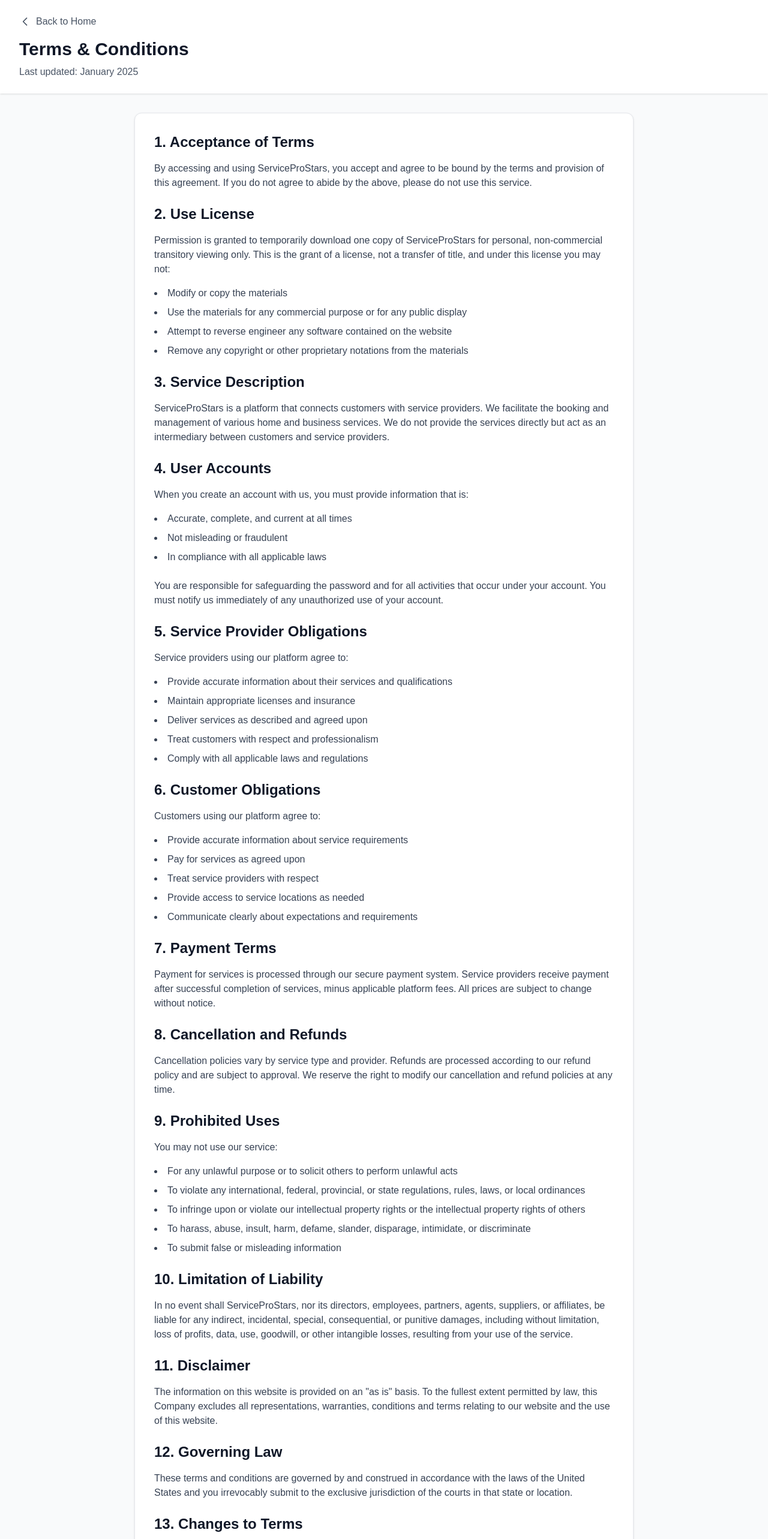
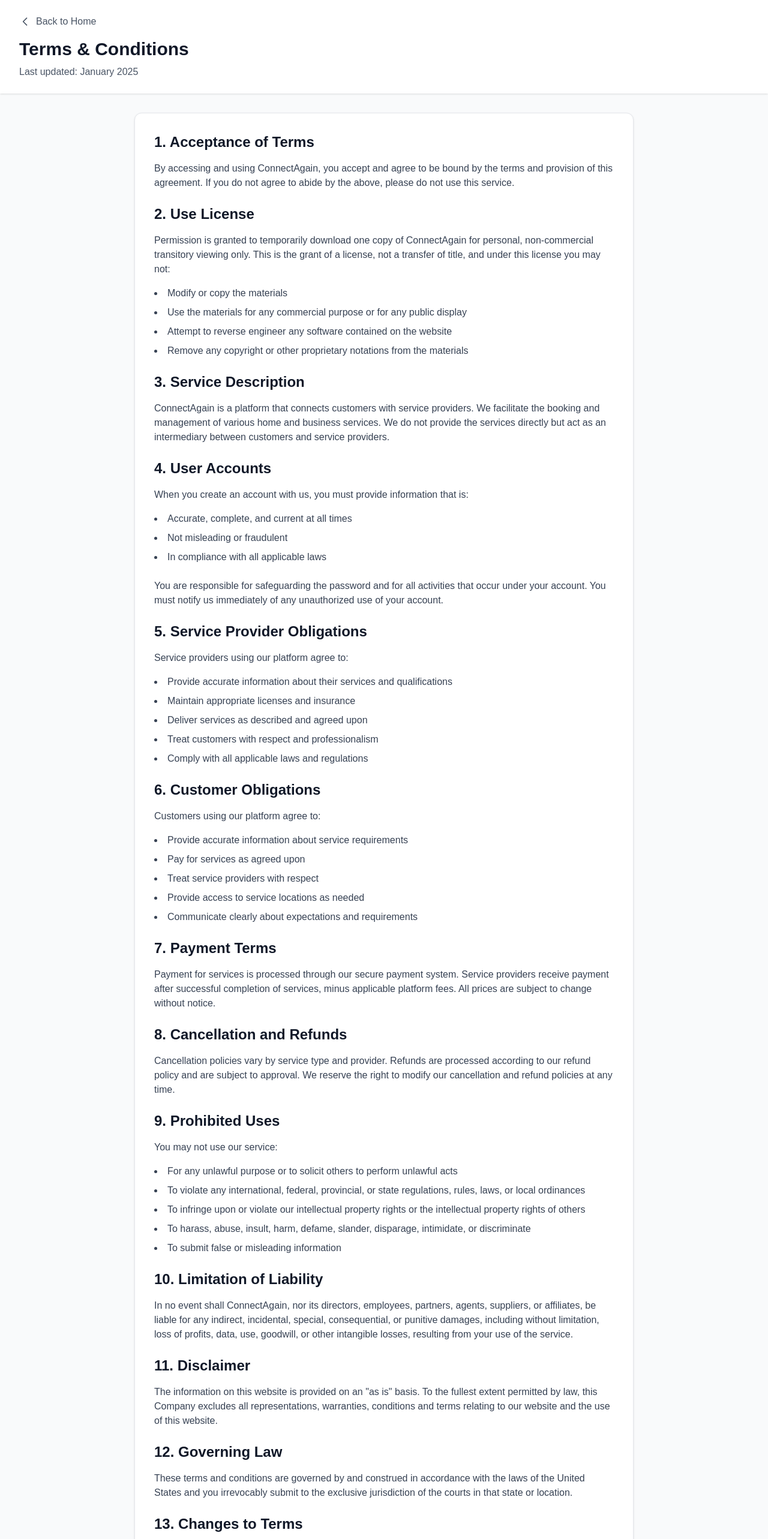
Before and after one commit to developer-bytespak/STM-Frontend, a Next.js app: page /terms in a window 1280 px wide. Shown: the top 2566 px of the page at 60% size. Built offline with nearby package versions, Linux system fonts and the light colour scheme; no server answers.

Commit message:
aq-responsiveness

```diff
--- a/src/app/terms/page.tsx
+++ b/src/app/terms/page.tsx
@@ -33,13 +33,13 @@
 
             <h2 className="text-2xl font-semibold text-gray-900 mb-4">1. Acceptance of Terms</h2>
             <p className="text-gray-700 mb-6">
-              By accessing and using ServiceProStars, you accept and agree to be bound by the terms
+              By accessing and using ConnectAgain, you accept and agree to be bound by the terms
               and provision of this agreement. If you do not agree to abide by the above, please do
               not use this service.
             </p>
 
             <h2 className="text-2xl font-semibold text-gray-900 mb-4">2. Use License</h2>
-            <p className="text-gray-700 mb-4">Permission is granted to temporarily download one copy of ServiceProStars for personal, non-commercial transitory viewing only. This is the grant of a license, not a transfer of title, and under this license you may not:</p>
+            <p className="text-gray-700 mb-4">Permission is granted to temporarily download one copy of ConnectAgain for personal, non-commercial transitory viewing only. This is the grant of a license, not a transfer of title, and under this license you may not:</p>
             <ul className="list-disc list-inside text-gray-700 mb-6 space-y-2">
               <li>Modify or copy the materials</li>
               <li>Use the materials for any commercial purpose or for any public display</li>
@@ -49,7 +49,7 @@
 
             <h2 className="text-2xl font-semibold text-gray-900 mb-4">3. Service Description</h2>
             <p className="text-gray-700 mb-6">
-              ServiceProStars is a platform that connects customers with service providers. We facilitate
+              ConnectAgain is a platform that connects customers with service providers. We facilitate
               the booking and management of various home and business services. We do not provide the
               services directly but act as an intermediary between customers and service providers.
             </p>
@@ -112,7 +112,7 @@
 
             <h2 className="text-2xl font-semibold text-gray-900 mb-4">10. Limitation of Liability</h2>
             <p className="text-gray-700 mb-6">
-              In no event shall ServiceProStars, nor its directors, employees, partners, agents, suppliers,
+              In no event shall ConnectAgain, nor its directors, employees, partners, agents, suppliers,
               or affiliates, be liable for any indirect, incidental, special, consequential, or punitive
               damages, including without limitation, loss of profits, data, use, goodwill, or other
               intangible losses, resulting from your use of the service.
@@ -145,7 +145,7 @@
             </p>
             <div className="bg-gray-50 rounded-lg p-4 mb-6">
               <p className="text-gray-700">
-                <strong>Email:</strong> legal@serviceprostars.com<br />
+                <strong>Email:</strong> legal@ConnectAgain.com<br />
                 <strong>Phone:</strong> 1-800-SERVICE-1<br />
                 <strong>Address:</strong> 123 Service Street, Tech City, TC 12345
               </p>
```
